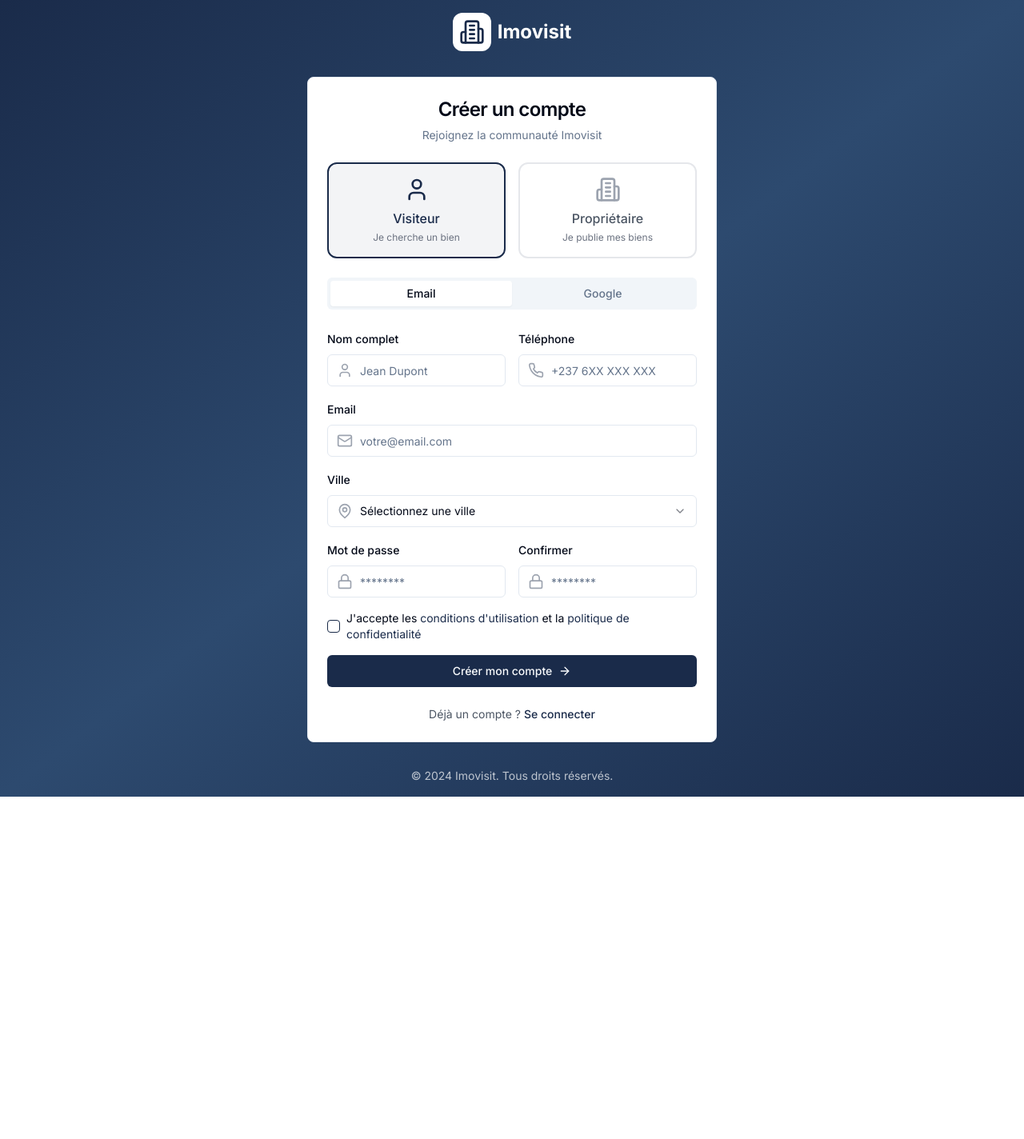
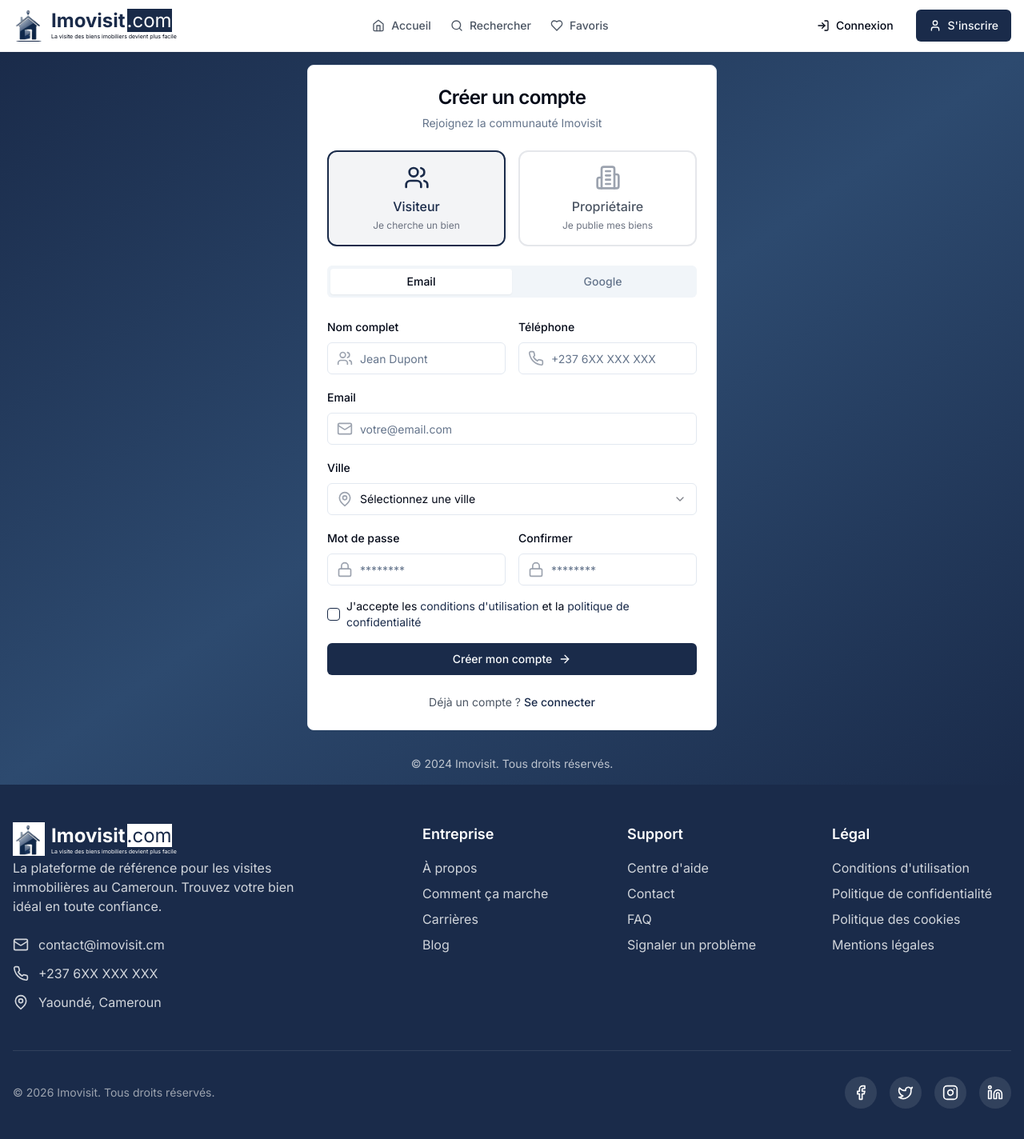
Before and after one commit to boris0237/imovisit-vercel, a Next.js app: page /register in a window 1280 px wide. Shown: the top 1424 px of the page at 80% size. Before the commit the page ends 996 px from the top, so only its background shows below. Built offline with nearby package versions, Linux system fonts and the light colour scheme.

Commit message:
IMV-13-US-1.1: utilistion de l'api pour l'inscription, implementation de la gestion d'erreur, mise a jour des composant footer et header

```diff
--- a/src/app/register/page.tsx
+++ b/src/app/register/page.tsx
@@ -2,7 +2,7 @@
 
 import { useState } from 'react';
 import Link from 'next/link'
-import { Mail, Lock, User, Phone, MapPin, Building2, ArrowRight } from 'lucide-react';
+import { Mail, Lock, Users, Phone, MapPin, Building2, ArrowRight } from 'lucide-react';
 import { Button } from '@/components/ui/button';
 import { Input } from '@/components/ui/input';
 import { Label } from '@/components/ui/label';
@@ -11,6 +11,8 @@
 import { Select, SelectContent, SelectItem, SelectTrigger, SelectValue } from '@/components/ui/select';
 import { Checkbox } from '@/components/ui/checkbox';
 import { cities } from '@/data/mock';
+import {Header} from '@/components/Header';
+import {Footer} from '@/components/Footer';
 
 export default function Register() {
   const [accountType, setAccountType] = useState<'visitor' | 'owner'>('visitor');
@@ -23,26 +25,126 @@
     confirmPassword: '',
     acceptTerms: false,
   });
-
-  const handleSubmit = (e: React.FormEvent) => {
-    e.preventDefault();
-    // TODO: Implement registration logic
-    console.log('Register:', formData);
+  const [errors, setErrors] = useState<Record<string, string>>({});
+  const [isLoading, setIsLoading] = useState(false);
+  const [successMessage, setSuccessMessage] = useState('');
+  const renderError = (field: string) => {
+    return errors[field] ? (
+      <p className="text-red-500 text-sm mt-1">{errors[field]}</p>
+    ) : null;
   };
 
+  const handleSubmit = async (e: React.FormEvent) => {
+  e.preventDefault();
+
+  setErrors({});
+  setIsLoading(true);
+  setSuccessMessage('');
+
+  try {
+    const validationErrors: Record<string, string> = {};
+
+    if (!formData.name.trim()) {
+      validationErrors.name = "Le nom est requis";
+    }
+
+    if (!formData.phone.trim()) {
+      validationErrors.phone = "Le numéro de téléphone est requis";
+    }
+
+    if (!formData.email.trim()) {
+      validationErrors.email = "L'email est requis";
+    } else if (!/^\S+@\S+\.\S+$/.test(formData.email)) {
+      validationErrors.email = "Format d'email invalide";
+    }
+
+    if (!formData.password) {
+      validationErrors.password = "Le mot de passe est requis";
+    } else if (formData.password.length < 8) {
+      validationErrors.password = "Le mot de passe doit contenir au moins 8 caractères";
+    }
+
+    if (formData.password !== formData.confirmPassword) {
+      validationErrors.confirmPassword = "Les mots de passe ne correspondent pas";
+    }
+
+    if (!formData.acceptTerms) {
+      validationErrors.acceptTerms = "Vous devez accepter les conditions d'utilisation";
+    }
+
+    if (Object.keys(validationErrors).length > 0) {
+      setErrors(validationErrors);
+      return;
+    }
+
+    const response = await fetch('/api/users', {
+      method: 'POST',
+      headers: {
+        'Content-Type': 'application/json',
+      },
+      body: JSON.stringify({
+        name: formData.name,
+        email: formData.email,
+        password: formData.password,
+        phone: formData.phone || null,
+        city: formData.city || null,
+      }),
+    });
+
+    const data = await response.json();
+
+    if (response.ok) {
+      setSuccessMessage("Inscription réussie ! Vérifiez votre email pour confirmer votre compte.");
+      setFormData({
+        name: '',
+        email: '',
+        password: '',
+        confirmPassword: '',
+        phone: '',
+        city: '',
+        acceptTerms: false,
+      });
+
+      setTimeout(() => {
+        window.location.href = '/login';
+      }, 3000);
+    } else {
+      if (data.message?.includes("Email et password sont obligatoires")) {
+        setErrors({
+          email: "L'email est requis",
+          password: "Le mot de passe est requis",
+        });
+      } else if (data.message?.includes("email existe déjà")) {
+        setErrors({
+          email: "Cet email est déjà utilisé",
+        });
+      } else if (data.message?.includes("password doit contenir au moins")) {
+        setErrors({
+          password: "Le mot de passe doit contenir au moins 8 caractères",
+        });
+      } else {
+        // Erreur générique
+        setErrors({
+          general: data.message || "Une erreur est survenue. Veuillez réessayer.",
+        });
+      }
+    }
+  } catch (error) {
+    console.error('Erreur réseau:', error);
+    setErrors({
+      general: "Impossible de se connecter au serveur. Vérifiez votre connexion internet.",
+    });
+  } finally {
+    setIsLoading(false);
+  }
+};
+
+
   return (
+    <div>
+      <Header />
     <div className="min-h-screen bg-gradient-to-br from-imo-primary via-imo-secondary to-imo-primary flex items-center justify-center p-4">
       <div className="w-full max-w-lg">
-        {/* Logo */}
-        <div className="text-center mb-8">
-          <Link href="/" className="inline-flex items-center gap-2">
-            <div className="w-12 h-12 bg-white rounded-xl flex items-center justify-center">
-              <Building2 className="w-8 h-8 text-imo-primary" />
-            </div>
-            <span className="text-2xl font-bold text-white">Imovisit</span>
-          </Link>
-        </div>
-
         <Card>
           <CardHeader className="text-center">
             <CardTitle className="text-2xl">Créer un compte</CardTitle>
@@ -62,7 +164,7 @@
                     : 'border-gray-200 hover:border-gray-300'
                 }`}
               >
-                <User className={`w-8 h-8 mx-auto mb-2 ${accountType === 'visitor' ? 'text-imo-primary' : 'text-gray-400'}`} />
+                <Users className={`w-8 h-8 mx-auto mb-2 ${accountType === 'visitor' ? 'text-imo-primary' : 'text-gray-400'}`} />
                 <div className={`font-medium ${accountType === 'visitor' ? 'text-imo-primary' : 'text-gray-600'}`}>
                   Visiteur
                 </div>
@@ -93,19 +195,30 @@
 
               <TabsContent value="email">
                 <form onSubmit={handleSubmit} className="space-y-4">
+                  {errors.general && (
+                      <div className="bg-red-50 border border-red-200 text-red-600 p-3 rounded-md mb-4">
+                        {errors.general}
+                      </div>
+                    )}
+                    {successMessage && (
+                      <div className="bg-green-50 border border-green-200 text-green-600 p-3 rounded-md mb-4">
+                        {successMessage}
+                      </div>
+                    )}
                   <div className="grid grid-cols-2 gap-4">
                     <div className="space-y-2">
                       <Label htmlFor="name">Nom complet</Label>
                       <div className="relative">
-                        <User className="absolute left-3 top-1/2 -translate-y-1/2 w-5 h-5 text-gray-400" />
+                        <Users className="absolute left-3 top-1/2 -translate-y-1/2 w-5 h-5 text-gray-400" />
                         <Input
                           id="name"
                           placeholder="Jean Dupont"
-                          className="pl-10"
                           value={formData.name}
                           onChange={(e) => setFormData({ ...formData, name: e.target.value })}
+                          className={`pl-10 ${errors.name ? 'border-red-500' : ''}`}
                         />
                       </div>
+                        {renderError('name')}
                     </div>
                     <div className="space-y-2">
                       <Label htmlFor="phone">Téléphone</Label>
@@ -114,11 +227,12 @@
                         <Input
                           id="phone"
                           placeholder="+237 6XX XXX XXX"
-                          className="pl-10"
                           value={formData.phone}
                           onChange={(e) => setFormData({ ...formData, phone: e.target.value })}
+                          className={`pl-10 ${errors.phone ? 'border-red-500' : ''}`}
                         />
                       </div>
+                        {renderError('phone')}
                     </div>
                   </div>
 
@@ -130,11 +244,12 @@
                         id="email"
                         type="email"
                         placeholder="votre@email.com"
-                        className="pl-10"
                         value={formData.email}
                         onChange={(e) => setFormData({ ...formData, email: e.target.value })}
+                          className={`pl-10 ${errors.email ? 'border-red-500' : ''}`}
                       />
                     </div>
+                      {renderError('email')}
                   </div>
 
                   <div className="space-y-2">
@@ -168,11 +283,12 @@
                           id="password"
                           type="password"
                           placeholder="********"
-                          className="pl-10"
                           value={formData.password}
                           onChange={(e) => setFormData({ ...formData, password: e.target.value })}
+                          className={`pl-10 ${errors.password ? 'border-red-500' : ''}`}
                         />
                       </div>
+                        {renderError('password')}
                     </div>
                     <div className="space-y-2">
                       <Label htmlFor="confirmPassword">Confirmer</Label>
@@ -182,11 +298,12 @@
                           id="confirmPassword"
                           type="password"
                           placeholder="********"
-                          className="pl-10"
                           value={formData.confirmPassword}
                           onChange={(e) => setFormData({ ...formData, confirmPassword: e.target.value })}
+                          className={`pl-10 ${errors.confirmPassword ? 'border-red-500' : ''}`}
                         />
                       </div>
+                        {renderError('confirmPassword')}
                     </div>
                   </div>
 
@@ -197,6 +314,7 @@
                       onCheckedChange={(checked) =>
                         setFormData({ ...formData, acceptTerms: checked as boolean })
                       }
+                      className={`border ${errors.acceptTerms ? 'border-red-500' : ''}`}
                     />
                     <Label htmlFor="terms" className="text-sm font-normal">
                       J'accepte les{' '}
@@ -208,6 +326,7 @@
                         politique de confidentialité
                       </Link>
                     </Label>
+                      {renderError('acceptTerms')}
                   </div>
 
                   <Button
@@ -261,5 +380,7 @@
         </p>
       </div>
     </div>
+    <Footer />
+  </div>
   );
 }
--- a/src/components/Footer.tsx
+++ b/src/components/Footer.tsx
@@ -2,6 +2,8 @@
 
 import Link from 'next/link'
 import { Building2, Mail, Phone, MapPin, Facebook, Twitter, Instagram, Linkedin } from 'lucide-react';
+import Image from 'next/image';
+import logo from '@/static/logo.png';
 
 export function Footer() {
   const currentYear = new Date().getFullYear();
@@ -40,12 +42,27 @@
         <div className="grid grid-cols-1 md:grid-cols-2 lg:grid-cols-5 gap-8">
           {/* Brand */}
           <div className="lg:col-span-2">
-            <Link href="/" className="flex items-center gap-2 mb-4">
-              <div className="w-10 h-10 bg-white rounded-lg flex items-center justify-center">
-                <Building2 className="w-6 h-6 text-imo-primary" />
-              </div>
-              <span className="text-xl font-bold">Imovisit</span>
-            </Link>
+            <Link href="/" className="flex items-center gap-2">
+          <div className="w-10 h-10 bg-imo-primary rounded-lg flex items-center justify-center">
+            <Image
+              src={logo}
+              alt="Logo Imovisit"
+              width={800}
+              height={600}
+              placeholder="blur"
+              className="-mt-1 bg-white"
+              />
+          </div>
+          <div className='flex-none gap-y-0'>
+              <div className="flex-none space-x-0.5">
+                <span className="text-2xl font-bold text-imo text-white">Imovisit</span>
+                <span className='bg-white text-imo-primary text-2xl'>.com</span>
+               </div>
+               <div className='-mt-3'>
+                <span className='text-[7px]'>La visite des biens imobiliers devient plus facile</span>
+               </div>
+          </div>
+        </Link>
             <p className="text-gray-300 mb-6 max-w-sm">
               La plateforme de référence pour les visites immobilières au Cameroun.
               Trouvez votre bien idéal en toute confiance.
--- a/src/components/Header.tsx
+++ b/src/components/Header.tsx
@@ -6,6 +6,8 @@
 import { Button } from '@/components/ui/button';
 import { Sheet, SheetContent, SheetTrigger } from '@/components/ui/sheet';
 import { usePathname } from 'next/navigation';
+import logo from '@/static/logo.png';
+import Image from 'next/image';
 
 export function Header() {
   const [isOpen, setIsOpen] = useState(false);
@@ -26,9 +28,24 @@
         {/* Logo */}
         <Link href="/" className="flex items-center gap-2">
           <div className="w-10 h-10 bg-imo-primary rounded-lg flex items-center justify-center">
-            <Building2 className="w-6 h-6 text-white" />
+            <Image
+              src={logo}
+              alt="Logo Imovisit"
+              width={800}
+              height={600}
+              placeholder="blur"
+              className="-mt-1 bg-white"
+              />
           </div>
-          <span className="text-xl font-bold text-imo-primary">Imovisit</span>
+          <div className='flex-none gap-y-0'>
+              <div className="flex-none space-x-0.5">
+                <span className="text-2xl font-bold text-imo-primary">Imovisit</span>
+                <span className='bg-primary text-white text-2xl'>.com</span>
+               </div>
+               <div className='-mt-3'>
+                <span className='text-[7px]'>La visite des biens imobiliers devient plus facile</span>
+               </div>
+          </div>
         </Link>
 
         {/* Desktop Navigation */}
```
Also changed, not shown: package.json (+0 -8 lines), src/static/logo.png (added), 1 other file (tests, documents, lock files or other folders).
